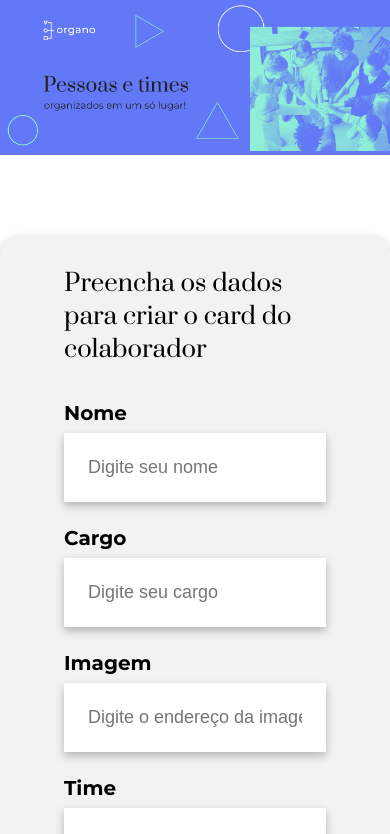
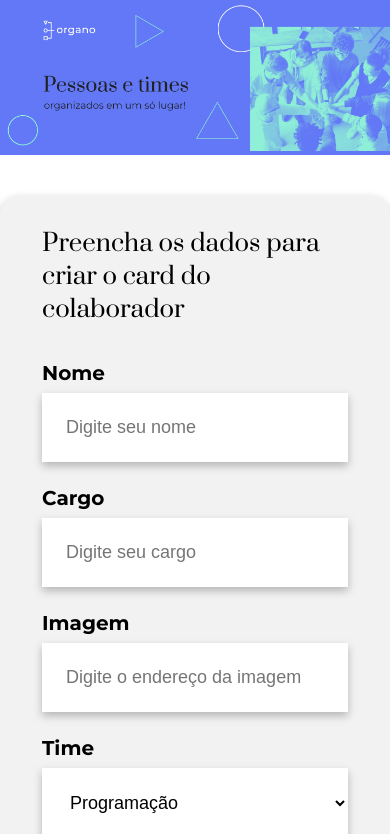
Before and after one commit to txr-nicole/organo, a React (Create React App) app: page / in a window 390 px wide. Shown: the top 834 px of the page. Built offline with nearby package versions, Linux system fonts and the light colour scheme.

Commit message:
📱 changes css propertys in small screens

```diff
--- a/src/components/CampoTexto/CampoTexto.css
+++ b/src/components/CampoTexto/CampoTexto.css
@@ -16,3 +16,7 @@
     padding: 24px;
     box-sizing: border-box;
 }
+
+@media (max-width:425px){
+
+}
--- a/src/components/Colaborador/Colaborador.css
+++ b/src/components/Colaborador/Colaborador.css
@@ -8,9 +8,12 @@
 }
 .colaborador img {
     width: 100px;
+    height: 100px;
     border-radius: 50%;
     position: relative;
     bottom: -50px;
+    object-fit: cover;
+
 }
 
 .colaborador .rodape {
--- a/src/components/Formulario/Formulario.css
+++ b/src/components/Formulario/Formulario.css
@@ -16,3 +16,12 @@
     filter: drop-shadow(0px 4px 4px rgba(0, 0, 0, 0.25));
 
 }
+
+@media (max-width:768px) {
+    .formulario{
+        margin: 40px 0;
+    }
+    .formulario form{
+        padding: 32px 42px;
+    }
+}
--- a/src/components/Time/Time.css
+++ b/src/components/Time/Time.css
@@ -1,6 +1,7 @@
 .time{
     text-align: center;
     padding: 32px;
+    background-image: url("../../../public/imagens/fundo.png");
 }
 .time h3{
     font-family: "Prata";
```
